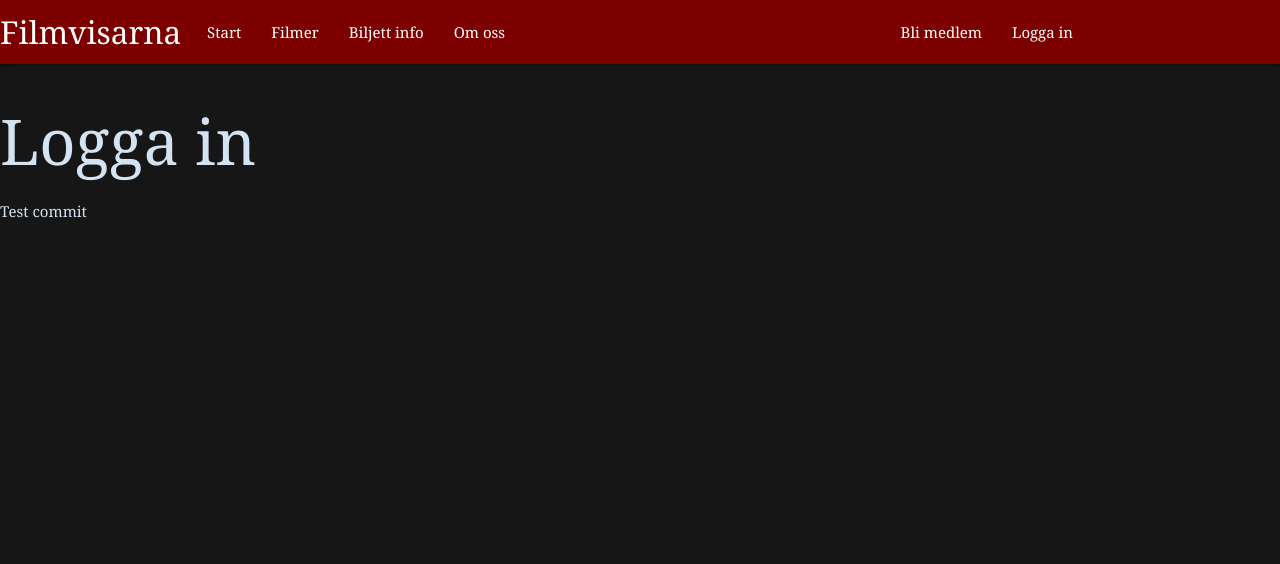
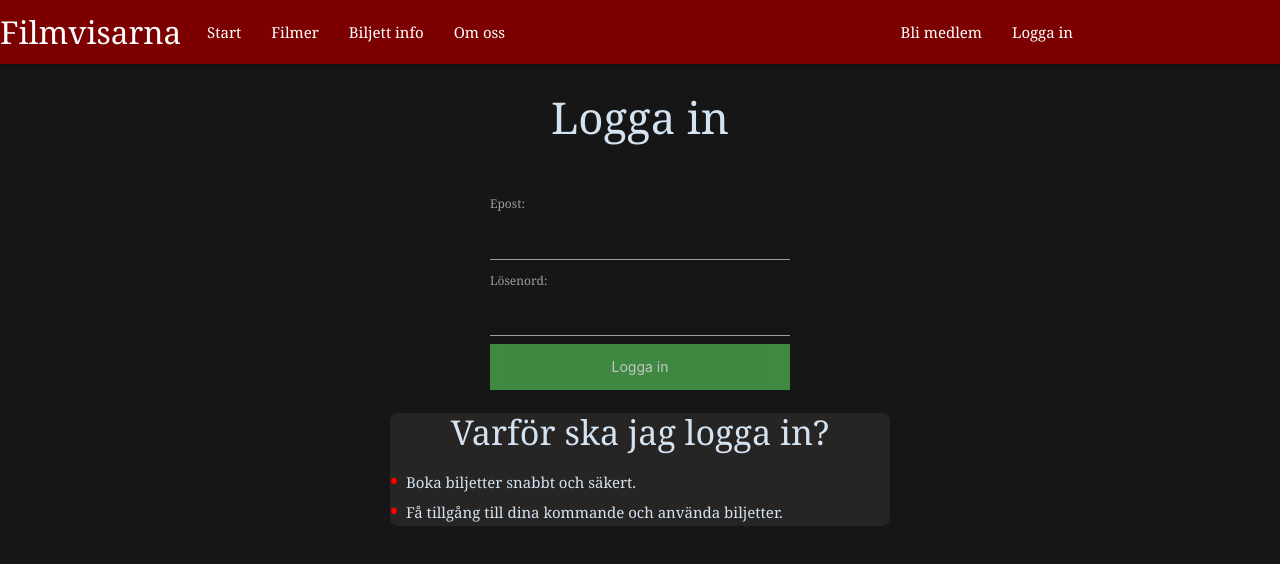
Before and after one commit to ali94160/filmvisarna-grupp3, a Vue app in the folder frontend/: page /login in a window 1280 px wide. Shown: the top 564 px of the page. Built offline with nearby package versions, Linux system fonts and the light colour scheme; no server answers.

Commit message:
Update: version 1.1
Fixed a login system design.
Added why to become a member.
Some nice CSS styling.

```diff
--- a/frontend/src/views/Login.vue
+++ b/frontend/src/views/Login.vue
@@ -1,11 +1,77 @@
 <template>
-  <h1>Logga in</h1>
-  <p>Test commit</p>
+  <h3>Logga in</h3>
+
+  <form v-on:submit.prevent>
+    <label>Epost:</label>
+    <input type="email" />
+    <label>Lösenord:</label>
+    <input type="password" />
+    <button>Logga in</button>
+  </form>
+
+  <div class="loginFeatures">
+    <h4>Varför ska jag logga in?</h4>
+    <ul>
+      <li>Boka biljetter snabbt och säkert.</li>
+      <li>Få tillgång till dina kommande och använda biljetter.</li>
+    </ul>
+  </div>
 </template>
 
 <script>
 export default {};
 </script>
 
-<style>
+<style scoped>
+h3 {
+  text-align: center;
+  margin-bottom: 50px;
+}
+
+form {
+  margin: 0 auto;
+  border-radius: 10px;
+  max-width: 300px;
+}
+
+form > button {
+  background-color: #4caf50; /* Green */
+  border: none;
+  color: white;
+  padding: 15px 32px;
+  text-align: center;
+  text-decoration: none;
+  display: inline-block;
+  font-size: 14px;
+  width: 100%;
+  opacity: 75%;
+  cursor: pointer;
+}
+
+form > button:hover {
+  opacity: 100%;
+}
+
+form > input {
+  color: white;
+}
+
+.loginFeatures {
+  max-width: 500px;
+  margin: 0 auto;
+  background: rgba(49, 45, 45, 0.664);
+
+  border-radius: 8px;
+}
+h4 {
+  text-align: center;
+}
+
+li::before {
+  content: "•";
+  margin-right: 8px;
+  color: red;
+  font-size: 20px;
+  font-weight: bolder;
+}
 </style>
```
